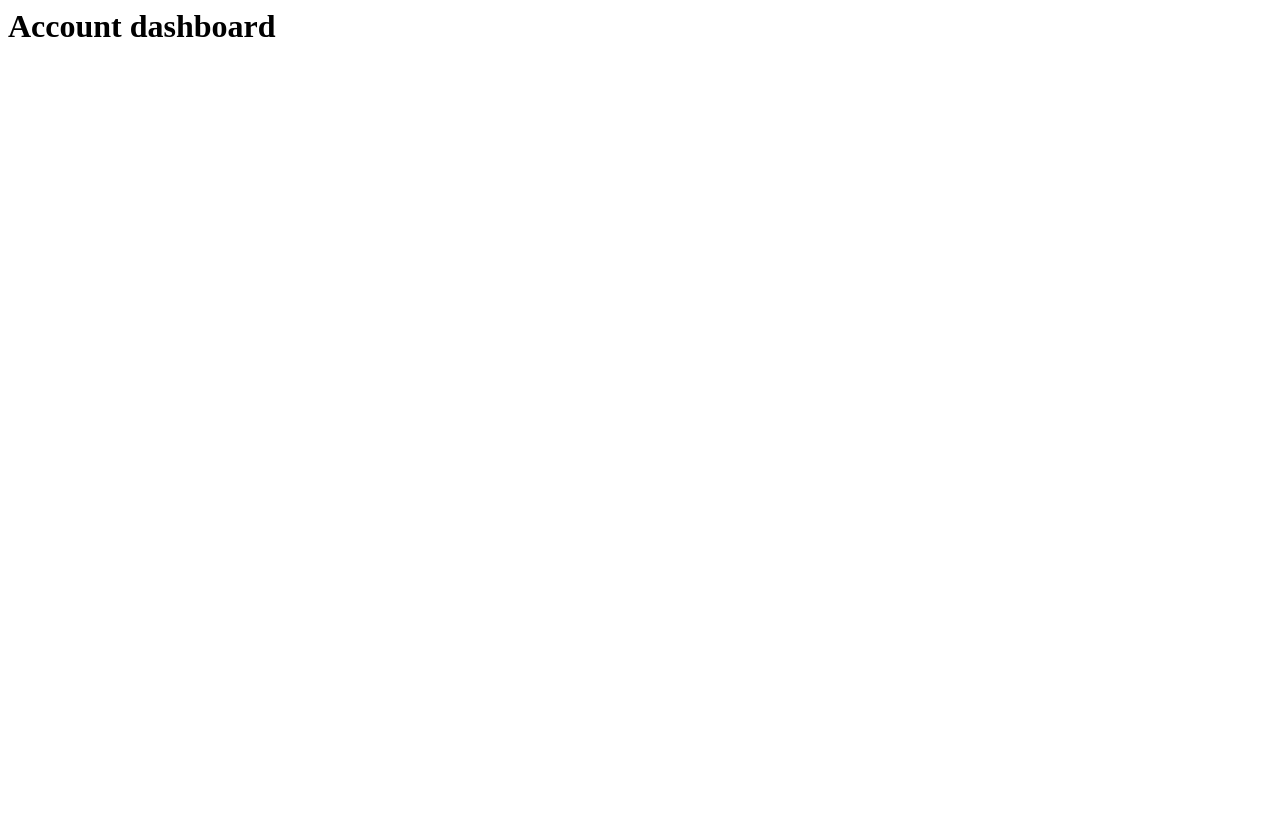
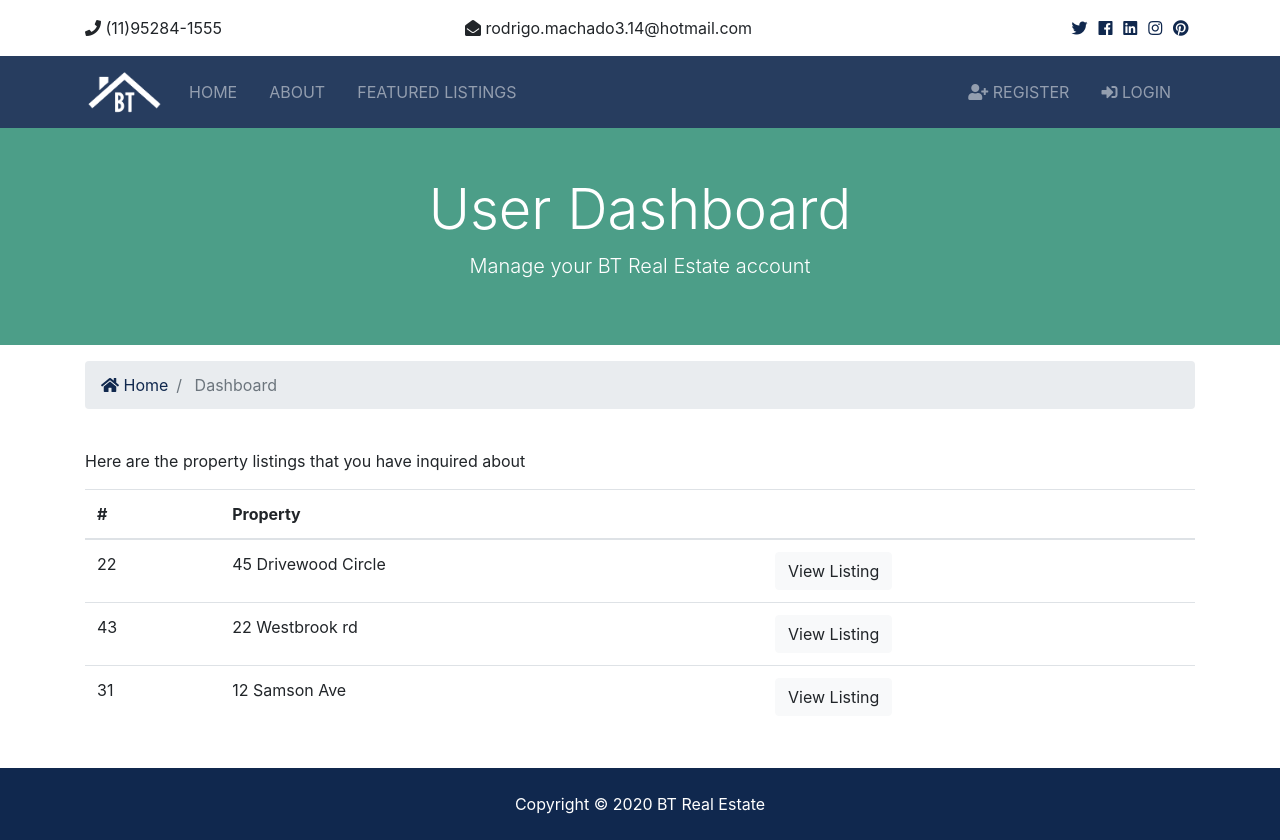
Before and after one commit to RodrigoMachado9/django-web, a Django app: page /accounts/dashboard in a window 1280 px wide. Before the commit the page is almost empty. Before the commit the page ends 37 px from the top, so only its background shows below. Run offline with Django 3.2, Linux system fonts and the light colour scheme; some libraries are stand-ins or nearby versions.

Commit message:
included logouts , auth and links

```diff
--- a/accounts/views.py
+++ b/accounts/views.py
@@ -70,6 +70,11 @@ def login(requests):
 
 
 def logout(requests):
+    if requests.method == 'POST':
+        auth.logout(requests)
+        messages.success(requests, 'You are now logged out')
+        return redirect('index')
+
     return redirect(requests, 'index.jinja2')
 
 
--- a/templates/accounts/dashboard.jinja2
+++ b/templates/accounts/dashboard.jinja2
@@ -1 +1,79 @@
-<h1>Account dashboard</h1>
+{% extends 'base.jinja2' %}
+
+{% block content %}
+
+
+
+<section id="showcase-inner" class="py-5 text-white">
+    <div class="container">
+      <div class="row text-center">
+        <div class="col-md-12">
+          <h1 class="display-4">User Dashboard</h1>
+          <p class="lead">Manage your BT Real Estate account</p>
+        </div>
+      </div>
+    </div>
+  </section>
+
+  <!-- Breadcrumb -->
+  <section id="bc" class="mt-3">
+    <div class="container">
+      <nav aria-label="breadcrumb">
+        <ol class="breadcrumb">
+          <li class="breadcrumb-item">
+            <a href="{% url 'index' %}">
+              <i class="fas fa-home"></i> Home</a>
+          </li>
+          <li class="breadcrumb-item active"> Dashboard</li>
+        </ol>
+      </nav>
+    </div>
+  </section>
+
+    <!-- Alerts -->
+    {% include 'partials/_alerts.jinja2' %}
+
+  <section id="dashboard" class="py-4">
+    <div class="container">
+      <div class="row">
+        <div class="col-md-12">
+{#          <h2>Welcome {{ user.username }} </h2>#}
+          <p>Here are the property listings that you have inquired about</p>
+          <table class="table">
+            <thead>
+              <tr>
+                <th scope="col">#</th>
+                <th scope="col">Property</th>
+                <th></th>
+              </tr>
+            </thead>
+            <tbody>
+              <tr>
+                <td>22</td>
+                <td>45 Drivewood Circle</td>
+                <td>
+                  <a class="btn btn-light" href="#">View Listing</a>
+                </td>
+              </tr>
+              <tr>
+                <td>43</td>
+                <td>22 Westbrook rd</td>
+                <td>
+                  <a class="btn btn-light" href="#">View Listing</a>
+                </td>
+              </tr>
+              <tr>
+                <td>31</td>
+                <td>12 Samson Ave</td>
+                <td>
+                  <a class="btn btn-light" href="#">View Listing</a>
+                </td>
+              </tr>
+            </tbody>
+          </table>
+        </div>
+      </div>
+    </div>
+  </section>
+
+{% endblock %}
--- a/templates/pages/index.jinja2
+++ b/templates/pages/index.jinja2
@@ -71,7 +71,7 @@
             </div>
         </div>
     </section>
-
+<br>
     <!-- Alerts -->
     {% include 'partials/_alerts.jinja2' %}
 
--- a/templates/partials/_navbar.jinja2
+++ b/templates/partials/_navbar.jinja2
@@ -42,6 +42,27 @@
             </ul>
 
             <ul class="navbar-nav ml-auto">
+                {% if user.is_authenticated %}
+                    <li
+                            {% if 'dashboard' in request.path %}
+                                class="nav-item active mr-3"
+                            {% else %}
+                                class="nav-item mr-3"
+                            {% endif %}
+                    >
+                        <a class="nav-link" href="{% url 'dashboard' %}">
+                            Welcome {{ user.username }}</a>
+                    </li>
+                    <li class="nav-item mr-3">
+                    <a href="javascript:{document.getElementById('logout').submit()}" class="nav-link">
+                        <i class="fas fa-sign-out-alt"></i> Logout
+                    </a>
+                    <form action="{% url 'logout' %}" method="POST" id="logout">
+                        {% csrf_token %}
+                        <input type="hidden">
+                    </form>
+                    </li>
+                {% else %}
                     <li
                             {% if 'register' in request.path %}
                                 class="nav-item active mr-3"
@@ -63,6 +84,7 @@
                             <i class="fas fa-sign-in-alt"></i>
                             Login</a>
                     </li>
+                {% endif %}
             </ul>
         </div>
     </div>
```
Lines whose indentation alone changed are shown as unchanged.
